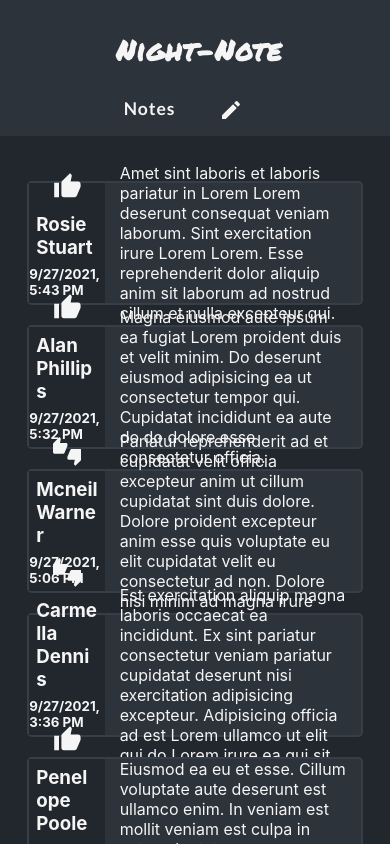
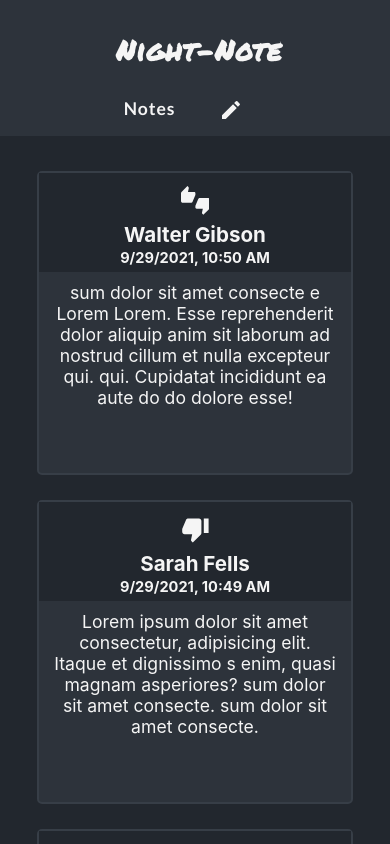
Before and after one commit to mmcbride2929/Night-Note, a React (Create React App) app: page /notes in a window 390 px wide. Shown: the top 844 px of the page. Built offline with nearby package versions, Linux system fonts and the light colour scheme; data requests are answered from the project's data file; a web font is replaced by a local one.

Commit message:
All pages fully responsive

```diff
--- a/data/db.json
+++ b/data/db.json
@@ -104,6 +104,27 @@
       "activeButton": 1,
       "time": "9/27/2021, 5:43 PM",
       "id": 217169
+    },
+    {
+      "author": "Kerry Collins",
+      "note": "Lorem ipsum dolor sit amet consectetur, adipisicing elit. Itaque et dignissimos enim, quasi magnam asperiores?",
+      "activeButton": 1,
+      "time": "9/29/2021, 10:49 AM",
+      "id": 834431
+    },
+    {
+      "author": "Sarah Fells",
+      "note": "Lorem ipsum dolor sit amet consectetur, adipisicing elit. Itaque et dignissimo s enim, quasi magnam asperiores? sum dolor sit amet consecte. sum dolor sit amet consecte.",
+      "activeButton": 3,
+      "time": "9/29/2021, 10:49 AM",
+      "id": 834432
+    },
+    {
+      "author": "Walter Gibson",
+      "note": "sum dolor sit amet consecte e Lorem Lorem. Esse reprehenderit dolor aliquip anim sit laborum ad nostrud cillum et nulla excepteur qui.  qui. Cupidatat incididunt ea aute do do dolore esse!  ",
+      "activeButton": 2,
+      "time": "9/29/2021, 10:50 AM",
+      "id": 834433
     }
   ]
 }
--- a/src/components/Form/Form.js
+++ b/src/components/Form/Form.js
@@ -124,6 +124,11 @@ const CharCount = styled.div`
     color: whitesmoke;
     font-size: 1rem;
     font-weight: 500;
+
+    @media (max-width: 500px) {
+      font-size: 0.9rem;
+      padding-bottom: 0px;
+    }
   }
 `;
 
--- a/src/components/Pagination/Pagination.js
+++ b/src/components/Pagination/Pagination.js
@@ -39,6 +39,10 @@ const Wrapper = styled.div`
   margin: 20px auto;
   padding: 4px 6px;
 
+  @media (max-width: 500px) {
+    margin: 10px auto;
+  }
+
   .MuiSvgIcon-root {
     font-size: 2rem;
     cursor: pointer;
--- a/src/pages/Notes.js
+++ b/src/pages/Notes.js
@@ -23,8 +23,6 @@ const Notes = () => {
         .then((data) => {
           setIsLoading(false);
           setNoteArray(data); // capture data
-          // setCurrentPage(Math.ceil(data.length / postsPerPage));
-          // setNoteArrayCopy(noteArray.slice(0).reverse());
         });
     }, 500);
   }, []);
@@ -80,10 +78,15 @@ const Notes = () => {
 
 export default Notes;
 
-const Wrapper = styled.div``;
+const Wrapper = styled.div`
+  background-color: #22272e;
+`;
 
 const Loading = styled.p`
   color: whitesmoke;
+  font-size: 2rem;
+  text-align: center;
+  padding: 100px;
 `;
 
 const NotesContainer = styled.div`
@@ -112,29 +115,61 @@ const SingleNote = styled.div`
     text-align: left;
     padding: 10px 15px;
     flex: 0.75;
+
+    @media (max-width: 700px) {
+      text-align: center;
+    }
+  }
+
+  @media (max-width: 700px) {
+    flex-direction: column;
+    height: 225px;
+  }
+
+  @media (max-width: 500px) {
+    width: 80%;
+    height: 300px;
+    font-size: 1.1rem;
+    margin-top: 0px;
+    margin-bottom: 25px;
   }
 `;
 
 const ContentWrapper = styled.div`
   background-color: #22272e;
   display: flex;
-  justify-content: flex-end;
+  justify-content: center;
   align-items: center;
   flex-direction: column;
   height: 100%;
   flex: 0.25;
   word-break: break-word;
 
+  @media (max-width: 700px) {
+    width: 100%;
+  }
+
   .MuiSvgIcon-root {
     font-size: 1.8rem;
     padding: 5px;
+
+    @media (max-width: 500px) {
+      margin-top: 8px;
+    }
   }
 
   h3 {
     padding: 7px;
+    @media (max-width: 500px) {
+      padding: 2px;
+    }
   }
 
   h5 {
     padding-bottom: 5px;
   }
+
+  @media (max-width: 500px) {
+    width: 100%;
+  }
 `;
```
